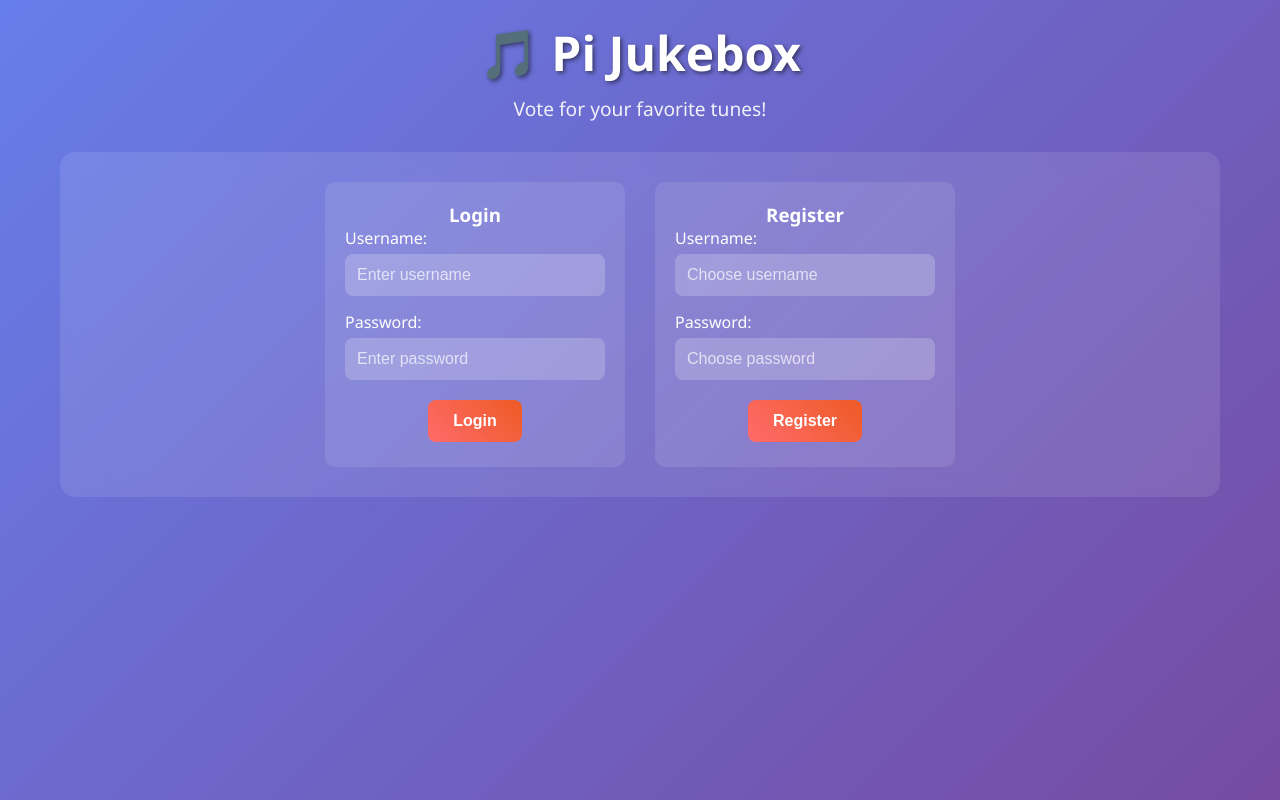
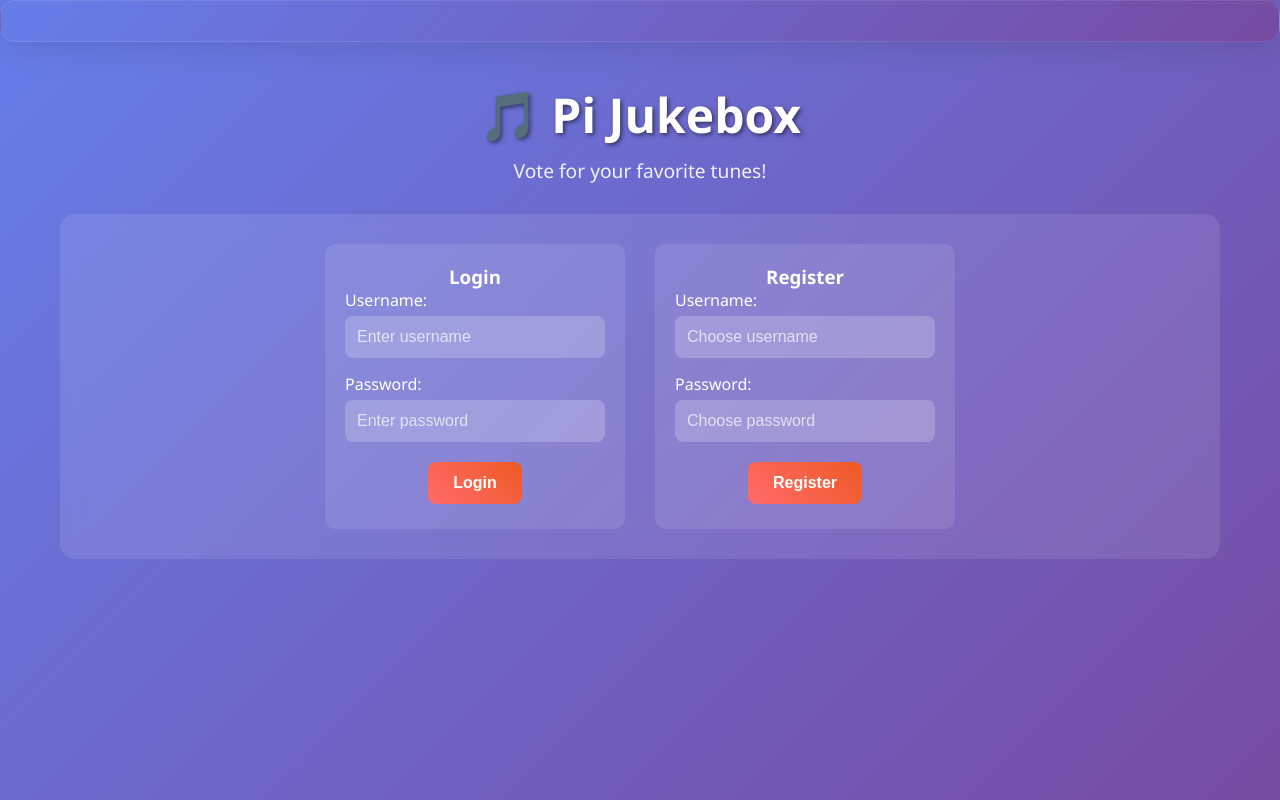
Before and after one commit to fazle1337-del/Jukebox-Gainzie, a website: page public/index.html in a window 1280 px wide. Drawn offline with Linux system fonts and the light colour scheme; no server answers.

Commit message:
Update index.html

```diff
--- a/public/index.html
+++ b/public/index.html
@@ -4,6 +4,7 @@
     <meta charset="UTF-8">
     <meta name="viewport" content="width=device-width, initial-scale=1.0">
     <title>Pi Jukebox</title>
+     <link rel="stylesheet" href="player.css">
     <style>
         * {
             margin: 0;
```
